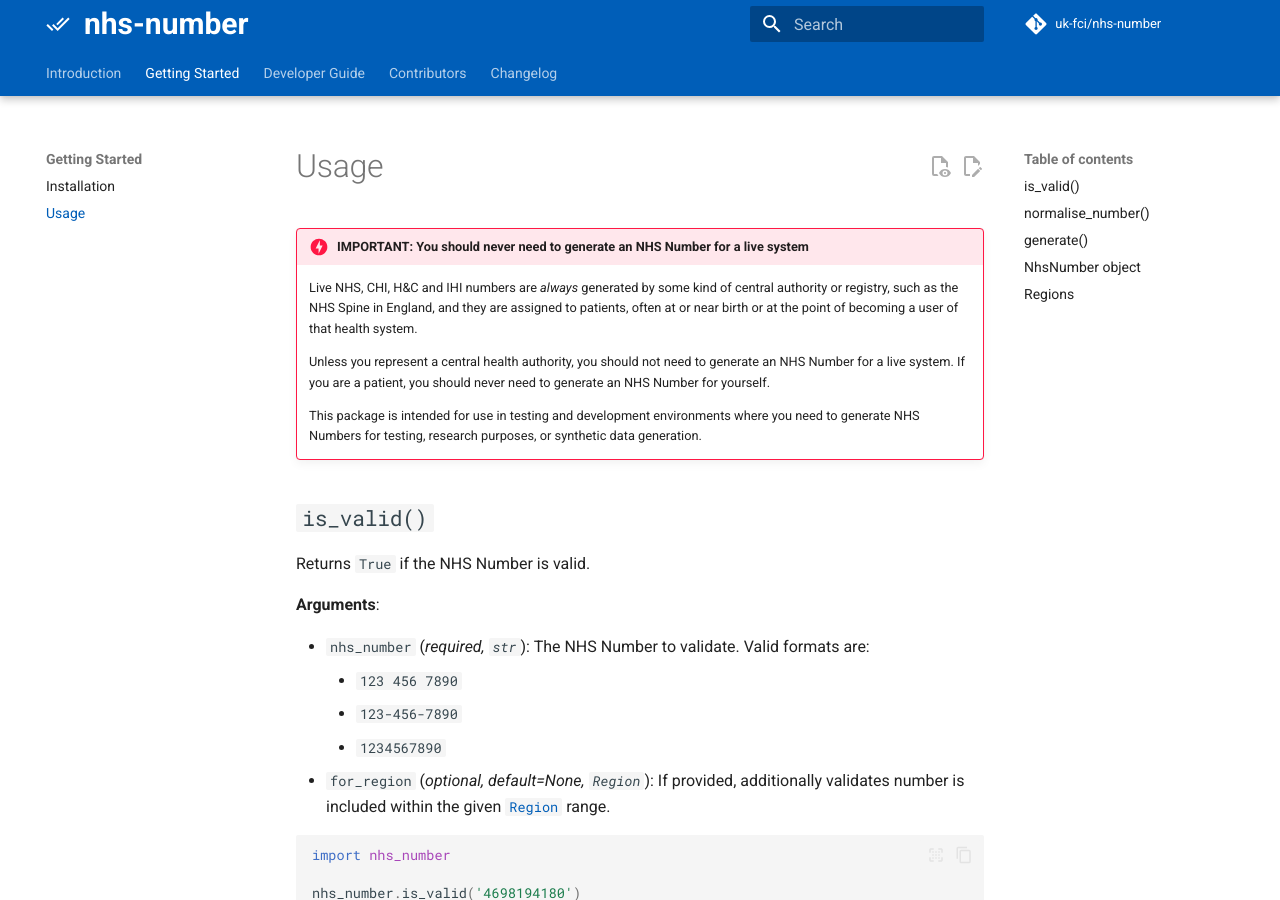
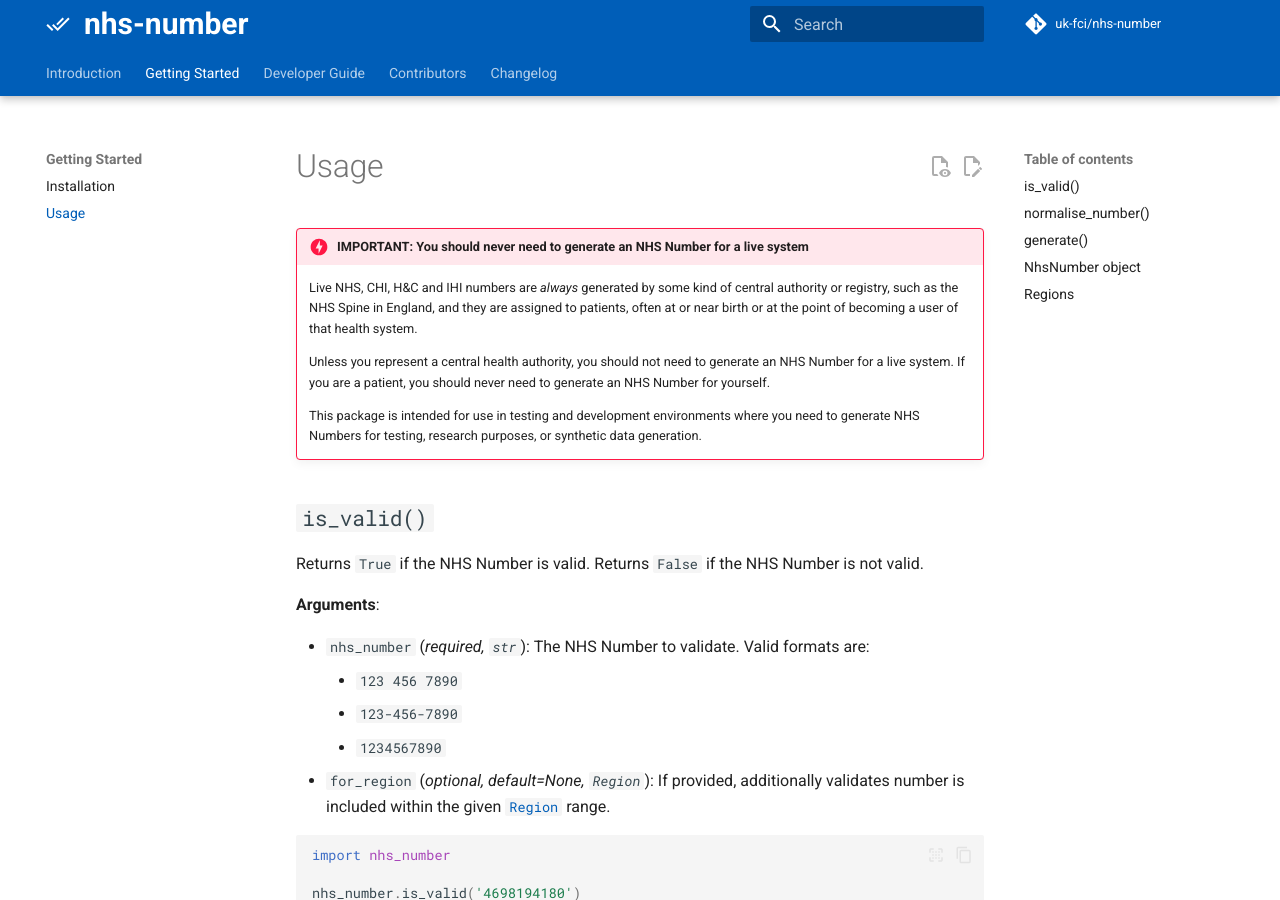
Before and after one commit to uk-fci/nhs-number, an MkDocs documentation site: the page built from docs/usage.md, in a window 1280 px wide and 900 px high. Built offline with MkDocs 1.6.1 and Material for MkDocs 9.7.7, drawn with Linux system fonts in a browser that asks for light colours; comment, search, counter and statistics services are not loaded.

Commit message:
I think it should explicitly say what happens if the NHS number is not valid.

```diff
--- a/docs/usage.md
+++ b/docs/usage.md
@@ -10,6 +10,7 @@ docs/_assets/_snippets/live-usage-warning.md
 ## `is_valid()`
 
 Returns `True` if the NHS Number is valid.
+Returns `False` if the NHS Number is not valid.
 
 **Arguments**:
 
```
